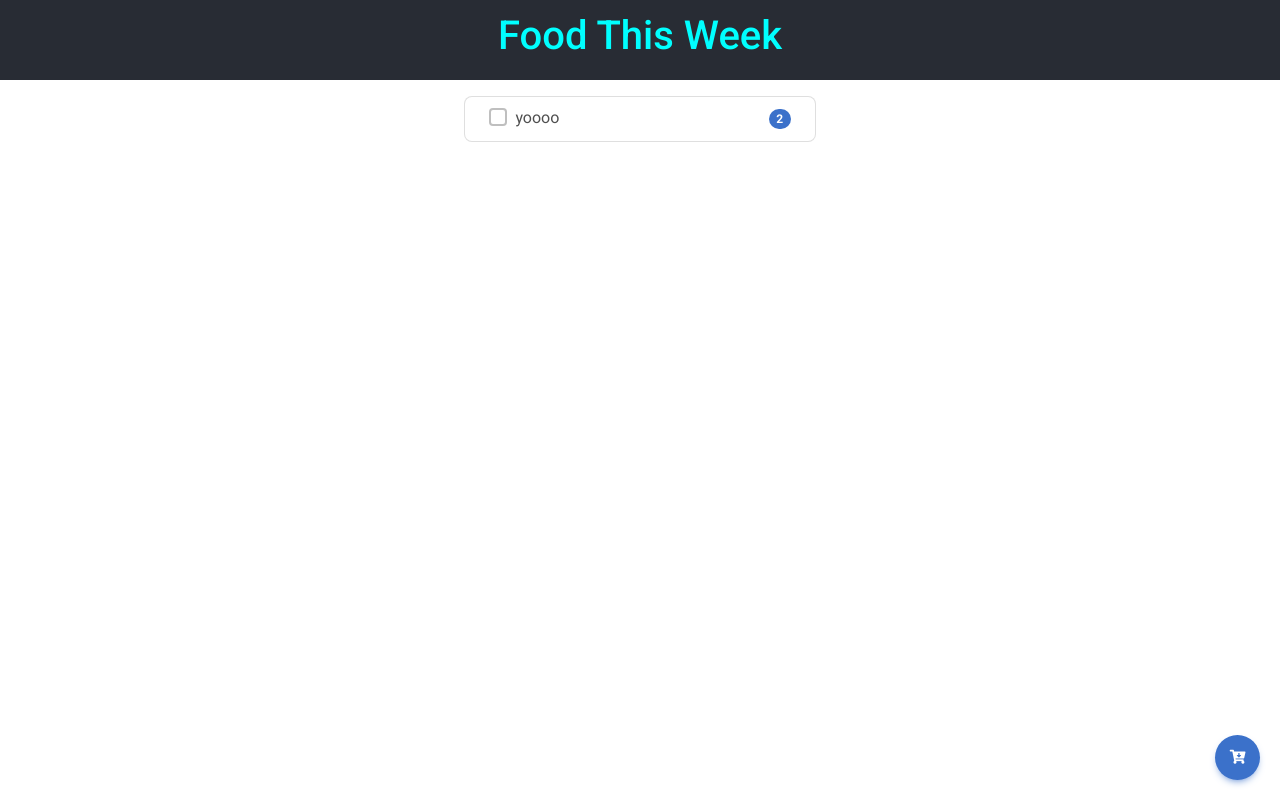
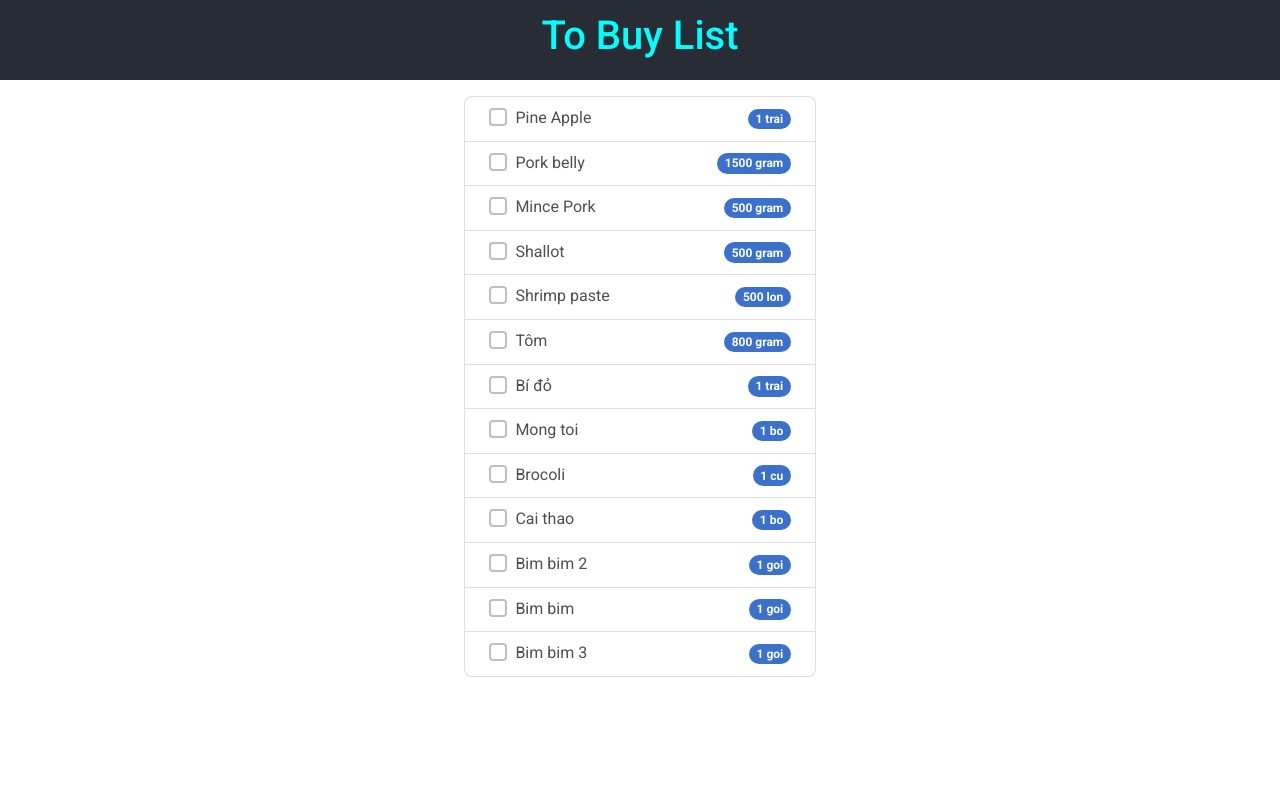
Before and after one commit to erayus/angi, a React (Create React App) app in the folder website/: page /to-buy-list in a window 1280 px wide. Built offline with nearby package versions, Linux system fonts and the light colour scheme.

Commit message:
Added ToBuyList

```diff
--- a/website/package.json
+++ b/website/package.json
@@ -10,7 +10,7 @@
     "@types/node": "^15.14.0",
     "@types/react": "^17.0.13",
     "@types/react-dom": "^17.0.8",
-    "mdb-react-ui-kit": "^1.0.0-beta7",
+    "mdb-react-ui-kit": "^1.1.0",
     "mobx": "^6.3.2",
     "mobx-react-lite": "^3.2.0",
     "node-sass": "^6.0.1",
@@ -18,6 +18,7 @@
     "react-dom": "^17.0.2",
     "react-router-dom": "^5.2.0",
     "react-scripts": "4.0.3",
+    "rfdc": "^1.3.0",
     "typescript": "^4.3.5",
     "web-vitals": "^1.1.2"
   },
@@ -47,6 +48,7 @@
   },
   "devDependencies": {
     "@types/react-router-dom": "^5.1.7",
+    "@types/rfdc": "^1.2.0",
     "prop-types": "^15.7.2"
   }
 }
--- a/website/src/components/food-item/food-item.component.tsx
+++ b/website/src/components/food-item/food-item.component.tsx
@@ -29,12 +29,13 @@ const FoodItem: React.FC<IProps> = ({id, name, imgUrl, ingredients, history}) =>
                   {
                       ingredients.slice().splice(0,2).map(itemIngredient => {
                           return (
-                              <MDBBtn key={itemIngredient}
+                              <MDBBtn key={itemIngredient.name}
                                 className="m-1"
                                 size="sm" outline
                                 rounded
                                 style={{fontSize: '8px', padding:'4px 8px'}}
-                                >{itemIngredient}
+                                >
+                                  {itemIngredient.name}
                               </MDBBtn>
                           )}
                   )}
--- a/website/src/shared/foodDirectory.ts
+++ b/website/src/shared/foodDirectory.ts
@@ -6,104 +6,184 @@ export const FoodDirectory: IFood[] = [
         name: 'Braised Pork with Shrimp paste',
         category: Category.Main,
         imgUrl: '',
-        ingredients: ['Pork belly', 'Shallot', 'Spring onions', 'Garlic', 'Chilli', 'Shrimp paste', 'Lemongrass'],
+        ingredients: [
+          {
+            name: 'Pork belly',
+            quantity: 500,
+            unit: 'gram'
+          },
+          {
+            name: 'Shallot',
+            quantity: 500,
+            unit: 'gram'
+          },
+          {
+            name: 'Shrimp paste',
+            quantity: 500,
+            unit: 'lon'
+          }
+        ]
       },
       {
         id: 2,
         name: 'BBQ Pork',
         category: Category.Main,
         imgUrl: '',
-        ingredients: ['Pork belly'],
+        ingredients: [
+          {
+            name: 'Pork belly',
+            quantity: 500,
+            unit: 'gram'
+          },
+        ]
       },
       {
         id: 3,
         name: 'Braised Pork with Pineapple',
         category: Category.Main,
         imgUrl: '',
-        ingredients: ['Pork belly', 'Pineapple', 'Shallot', 'Garlic'],
+        ingredients: [ {
+          name: 'Pine Apple',
+          quantity: 1,
+          unit: 'trai'
+        }
+      ],
       },
       {
         id: 4,
         name: 'Kho quet',
         category: Category.Main,
         imgUrl: '',
-        ingredients: ['Pork belly', 'Shallot', 'Garlic'],
+        ingredients: [{
+          name: 'Pork belly',
+          quantity: 500,
+          unit: 'gram'
+        },],
       },
       {
         id: 5,
         name: 'Pork and Egg steamed cake/loafnnn',
         category: Category.Main,
         imgUrl: '',
-        ingredients: ['Mince pork', 'Eggs', 'Mushroom', 'Onion'],
+        ingredients: [
+          {
+            name: 'Mince Pork',
+            quantity: 500,
+            unit: 'gram'
+          }
+        ],
       },
       {
         id: 6,
         name: 'Canh bí đỏ tôm',
         category: Category.Soup,
         imgUrl: '',
-        ingredients: ['Tôm', 'Bí đỏ'],
+        ingredients: [
+          {
+            name: 'Tôm',
+            quantity: 800,
+            unit: 'gram'
+          },
+          {
+            name: 'Bí đỏ',
+            quantity: 1,
+            unit: 'trai'
+          }
+        ],
       },
       {
         id: 7,
         name: 'Canh mồng tơ cua đồng',
         category: Category.Soup,
         imgUrl: '',
-        ingredients: ['Mồng tơi', 'Cua đồng'],
+        ingredients: [
+          {
+          name: 'Mong toi',
+          quantity: 1,
+          unit: 'bo'
+          }
+        ],
       },
       {
         id: 8,
         name: 'Canh brocoli thịt viên',
         category: Category.Soup,
         imgUrl: '',
-        ingredients: ['Brocoli', 'Thit vien'],
+        ingredients: [ {
+          name: 'Brocoli',
+          quantity: 1,
+          unit: 'cu'
+        }],
       },
       {
         id: 9,
         name: 'Canh cải thảo',
         category: Category.Soup,
         imgUrl: '',
-        ingredients: ['Cải thảo'],
+        ingredients: [ {
+          name: 'Cai thao',
+          quantity: 1,
+          unit: 'bo'
+        }],
       },
       {
         id: 10,
         name: 'Snack',
         category: Category.Dessert,
         imgUrl: '',
-        ingredients: ['bim bim'],
+        ingredients: [
+          {
+            name: 'Bim bim',
+            quantity: 1,
+            unit: 'goi'
+          }
+        ],
       },
       {
         id: 11,
         name: 'Snack 2',
         category: Category.Dessert,
         imgUrl: '',
-        ingredients: ['bim bim 2'],
+        ingredients: [
+          {
+            name: 'Bim bim 2',
+            quantity: 1,
+            unit: 'goi'
+          }
+        ],
       },
       {
         id: 12,
         name: 'Snack 3',
         category: Category.Dessert,
         imgUrl: '',
-        ingredients: ['bim bim 3'],
+        ingredients: [
+          {
+            name: 'Bim bim 3',
+            quantity: 1,
+            unit: 'goi'
+          }
+        ],
       },
-      {
-        id: 13,
-        name: 'Snack 4',
-        category: Category.Dessert,
-        imgUrl: '',
-        ingredients: ['bim bim 4'],
-      },
-      {
-        id: 14,
-        name: 'Snack 5',
-        category: Category.Dessert,
-        imgUrl: '',
-        ingredients: ['bim bim 5'],
-      },
-      {
-        id: 15,
-        name: 'Snack 6',
-        category: Category.Dessert,
-        imgUrl: '',
-        ingredients: ['bim bim 6'],
-      },
+      // {
+      //   id: 13,
+      //   name: 'Snack 4',
+      //   category: Category.Dessert,
+      //   imgUrl: '',
+      //   ingredients: ['bim bim 4'],
+      // },
+      // {
+      //   id: 14,
+      //   name: 'Snack 5',
+      //   category: Category.Dessert,
+      //   imgUrl: '',
+      //   ingredients: ['bim bim 5'],
+      // },
+      // {
+      //   id: 15,
+      //   name: 'Snack 6',
+      //   category: Category.Dessert,
+      //   imgUrl: '',
+      //   ingredients: ['bim bim 6'],
+      // },
 ]
--- /dev/null
+++ b/website/src/store/appStore.ts
@@ -0,0 +1,14 @@
+import {makeAutoObservable} from 'mobx';
+
+
+
+export default class AppStore {
+    headerTitle: string = "";
+    showToBuyListButton: boolean = true;
+
+    constructor(){
+        makeAutoObservable(this)
+    }
+
+
+}
--- a/website/src/store/rootStore.ts
+++ b/website/src/store/rootStore.ts
@@ -1,12 +1,18 @@
 import { createContext, useContext } from "react";
+import AppStore from "./appStore";
 import FoodStore from "./foodStore";
+import ToBuyListStore from "./toBuyListStore";
 
 interface Store {
-    foodStore: FoodStore
+    foodStore: FoodStore;
+    appStore: AppStore;
+    toBuyListStore: ToBuyListStore;
 }
 
 export const store: Store = {
-    foodStore: new FoodStore()
+    appStore: new AppStore(),
+    foodStore: new FoodStore(),
+    toBuyListStore: new ToBuyListStore()
 }
 
 export const StoreContext = createContext(store);
--- /dev/null
+++ b/website/src/store/toBuyListStore.ts
@@ -0,0 +1,12 @@
+import {makeAutoObservable} from 'mobx';
+import { IIngredient } from '../models/food';
+
+export default class ToBuyListStore {
+    // aggregateIngredients: IIngredient[] = [];
+
+    constructor(){
+        makeAutoObservable(this)
+    }
+
+
+}
--- a/website/src/views/food-detail/foodDetail.tsx
+++ b/website/src/views/food-detail/foodDetail.tsx
@@ -25,8 +25,8 @@ const FoodDetail : React.FC<RouteComponentProps<Params>> = ({match}) => {
             <MDBListGroup style={{ minWidth: '22rem' }}>
                 {targetFood ? targetFood.ingredients.map(ing => (
 
-                    <MDBListGroupItem key={ing} className='d-flex justify-content-between align-items-center'>
-                        {ing}
+                    <MDBListGroupItem key={ing.name} className='d-flex justify-content-between align-items-center'>
+                        {ing.name}
                         <MDBBadge pill>1</MDBBadge>
                     </MDBListGroupItem>
                     )) : "No ingredients found for this food."
--- a/website/src/views/food-this-week/foodThisWeek.tsx
+++ b/website/src/views/food-this-week/foodThisWeek.tsx
@@ -9,23 +9,12 @@ import { MDBInput } from 'mdb-react-ui-kit';
 
 const FoodThisWeek = () => {
     const {foodStore} = useStore();
-    const {loadFood} = foodStore;
     const {foodThisWeek} = foodStore;
+    const {appStore} = useStore();
 
-    useEffect(()=> {
-        if (foodStore.foodList.length === 0) {
-             loadFood();
-        };
-        if (foodStore.isTimeToRenewFood()) {
-            foodStore.loadNewFoodThisWeek();
-        } else {
-            foodStore.loadExistingFoodThisWeek();
-        }
-        return () => {
-            foodStore.saveFoodThisWeek();
-        };
-    // eslint-disable-next-line react-hooks/exhaustive-deps
-    }, [foodStore, foodThisWeek]);
+    useEffect(() => {
+        appStore.headerTitle = "Food This Week"
+    });
 
     const onQuantityForCategoryChange = (e: React.ChangeEvent<HTMLInputElement>, category: Category) => {
         const newQuantity = +e.target.value;
@@ -41,13 +30,9 @@ const FoodThisWeek = () => {
         foodStore.updateFoodThisWeek(newFood, category);
     }
 
-    // const updateFood = (newFood: IFood[], category: Category) => {
-    //     setFoodThisWeek((currentFood) => {
-    //         const foodWithoutOldFood = currentFood.filter(curFood => curFood.category !== category)
-    //         return [...foodWithoutOldFood, ...newFood]
-    //     });
-    // }
-
+    window.onbeforeunload = (event) => {
+        foodStore.saveFoodThisWeek(); //TODOL await?
+    };
 
     const foodToDisplay = foodStore.availableFoodCategories.map(foodCategory =>  {
         const foodThisWeekUnderCategory = foodThisWeek.filter(food => food.category === foodCategory.category);
--- a/website/src/views/home/home.tsx
+++ b/website/src/views/home/home.tsx
@@ -6,13 +6,17 @@ import FoodDetail from '../food-detail/foodDetail';
 import './home.styles.scss';
 import { MDBBtn, MDBIcon } from 'mdb-react-ui-kit';
 import ToBuyList from '../to-buy-list/toBuyList.component';
+import { observer } from 'mobx-react-lite';
 type IProps = {
 
 } & RouteComponentProps;
 
 const Home: React.FC<IProps> = ({location}) => {
     const {foodStore} = useStore();
+    const {appStore} = useStore();
     const {loadFood} = foodStore;
+    const {foodThisWeek} = foodStore;
+    const [isOnToBuyListView, setIsOnToBuyListView] = useState<boolean>(false);
     const [headerTitle, setTitle] = useState('RJ Menu');
     const history = useHistory();
 
@@ -21,23 +25,38 @@ const Home: React.FC<IProps> = ({location}) => {
     });
 
     useEffect(()=> {
-        if (location.pathname.includes('food-list/')) {
-            setTitle('Food Detail')
-        } else if (location.pathname.includes('/')) {
-            setTitle('Food This Week')
+        if (foodStore.foodList.length === 0) {
+             loadFood();
+        };
+
+        if (foodStore.isTimeToRenewFood()) {
+            foodStore.loadNewFoodThisWeek();
+        } else {
+            if (foodStore.IsFoodThisWeekLoaded())  {
+                foodStore.loadExistingFoodThisWeek();
+            } else {
+                foodStore.loadNewFoodThisWeek();
+            }
         }
-    }, [location.pathname]);
+        return () => {
+            foodStore.saveFoodThisWeek();
+        };
+    // eslint-disable-next-line react-hooks/exhaustive-deps
+    }, [foodStore, foodThisWeek]);
 
 
 
     return (
         <React.Fragment>
             <header className="header">
-                <h1>{headerTitle}</h1>
+                <h1>{appStore.headerTitle}</h1>
             </header>
-            <MDBBtn className="to-buy-btn"  size='lg' floating tag='a' onClick={() => history.push('/to-buy-list')}>
+
+            {appStore.showToBuyListButton
+            ? <MDBBtn className="to-buy-btn"  size='lg' floating tag='a' onClick={() => history.push('/to-buy-list')}>
                 <MDBIcon fas icon="cart-arrow-down"  />
             </MDBBtn>
+            : null}
             <Switch>
                 <Route exact path="/" component={FoodThisWeek} />
                 <Route path="/food-list/:foodId" component={FoodDetail}/>
@@ -48,4 +67,4 @@ const Home: React.FC<IProps> = ({location}) => {
     )
 }
 
-export default Home
+export default observer(Home)
--- a/website/src/views/to-buy-list/toBuyList.component.tsx
+++ b/website/src/views/to-buy-list/toBuyList.component.tsx
@@ -1,5 +1,6 @@
 import { MDBBadge, MDBCheckbox, MDBListGroup, MDBListGroupItem } from 'mdb-react-ui-kit';
-import React from 'react'
+import React, { useEffect, useState } from "react";
+import { IIngredient } from '../../models/food';
 import { useStore } from '../../store/rootStore';
 
 interface IProps {
@@ -9,13 +10,61 @@ interface IProps {
 const ToBuyList: React.FC<IProps> = () => {
     const { foodStore } = useStore();
     const { foodThisWeek } = foodStore;
+
+    const { appStore } = useStore();
+    const [aggregateIngredients, setAggregateIngredients] = useState<IIngredient[]>([]); //TODO: has it own store?
+
+    useEffect(() => {
+        appStore.headerTitle = "To Buy List";
+        appStore.showToBuyListButton = false;
+
+        let allIngredients: IIngredient[] = [];
+        const copyOfFoodThisWeek = foodStore.getFoodThisWeek();
+        copyOfFoodThisWeek.forEach(food => {
+            allIngredients = [...allIngredients.slice(), ...food.ingredients.slice()]
+        });
+        console.log('All ingredients: ', allIngredients);
+        const aggregateIngredients: IIngredient[] = allIngredients.reduce((accIngredients: IIngredient[], cur: IIngredient) => {
+            //check if object is already in the acc array.
+            const index = accIngredients.findIndex(x => x.name === cur.name);
+            if (index === -1) {
+                console.log('Push: ',  cur.name,  "-"  , cur.quantity)
+                accIngredients.push(cur);
+            } else {
+                console.log( accIngredients[index]['quantity']);
+                accIngredients[index]['quantity'] += cur.quantity;
+            }
+            console.log('Heyy: ', accIngredients)
+            //if yes, increase the quantity
+            //if no, add object to the acc array.
+            return accIngredients
+        }, []);
+
+
+        setAggregateIngredients(aggregateIngredients);
+
+        return () => {
+            appStore.showToBuyListButton = true;
+            setAggregateIngredients([]);
+        }
+    }, [foodThisWeek]);
+
     return (
         <div className="mt-3">
             <MDBListGroup className="mx-auto" style={{ maxWidth: '22rem' }}>
-                <MDBListGroupItem className="d-flex justify-content-between align-items-center">
-                    <MDBCheckbox label="yoooo" />
-                    <MDBBadge pill>2</MDBBadge>
-                </MDBListGroupItem>
+                { aggregateIngredients
+                    ? aggregateIngredients.map(ingredient => (
+                        <MDBListGroupItem  key={ingredient.name }
+                                className="d-flex justify-content-between align-items-center"
+                                onClick={() => console.log('Hello')}>
+                            <MDBCheckbox label={ingredient.name}/>
+                            <MDBBadge pill>{ingredient.quantity} {ingredient.unit}</MDBBadge>
+                        </MDBListGroupItem>
+                    ))
+                    : "No food generated for this week yet."
+
+                }
+
             </MDBListGroup>
         </div>
     )
```
Also changed, not shown: website/src/models/food.ts (+9 -8 lines), website/src/store/foodStore.ts (+12 -0 lines), 1 other file (tests, documents, lock files or other folders).
